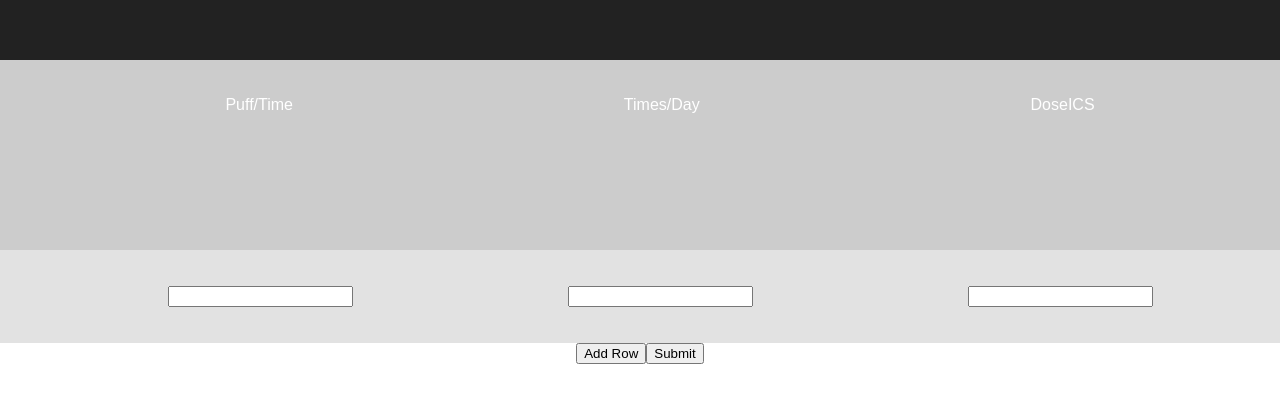
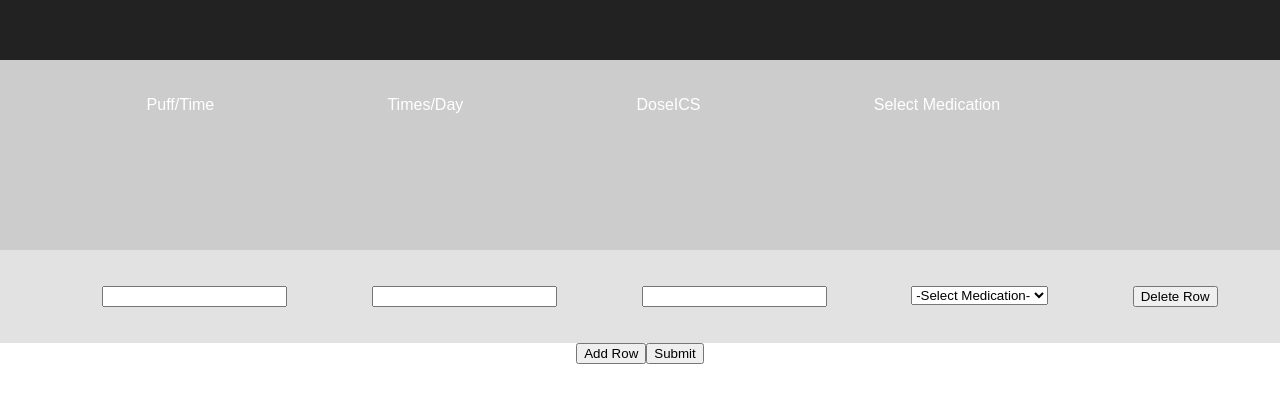
Before and after one commit to qoc-shirley/EAAPS-Rules, a React (Create React App) app: page / in a window 1280 px wide. Shown: the part 130-532 px from the top of the page. Built offline with nearby package versions, Linux system fonts and the light colour scheme.

Commit message:
added dropdown menu and delete button to row

```diff
--- a/src/Components/MedicationTable/MedicationTable.jsx
+++ b/src/Components/MedicationTable/MedicationTable.jsx
@@ -12,6 +12,7 @@ const MedicationTable = (
     timesPerDayValue,
     doseICSValue,
     onDelEvent,
+    patientMedications,
     onSelection,
     puffOnChange,
     timesOnChange,
@@ -34,7 +35,7 @@ const MedicationTable = (
        doseICSOnChange={doseICSOnChange}/>*/}
 
      <div className="header">
-        <Row elements={["Puff/Time", "Times/Day", "DoseICS"]} />
+        <Row elements={["Puff/Time", "Times/Day", "DoseICS", "Select Medication", "   "]} />
      </div>
 
      <div className="main" >
@@ -50,7 +51,14 @@ const MedicationTable = (
           <InputField
           fieldName="doseICS"
           defaultValue={doseICSValue}
-          onChangeInputField={doseICSOnChange}/>
+          onChangeInputField={doseICSOnChange}/>,
+          <select className="row__select" value={patientMedications} onChange={onSelection}>
+            <option>-Select Medication-</option>
+            <option>ddd</option>
+            <option>b</option>
+            <option>c</option>
+          </select>,
+          <button onClick={onDelEvent}>Delete Row</button>
         ]}/>
      </div>
    </div>
@@ -61,6 +69,7 @@ Row.propTypes = {
   puffValue: PropTypes.string,
   timesPerDayValue: PropTypes.string,
   doseICSValue: PropTypes.string,
+  patientMedications: PropTypes.string,
   onDelEvent: PropTypes.func,
   onSelection: PropTypes.func,
   puffOnChange: PropTypes.func,
```
